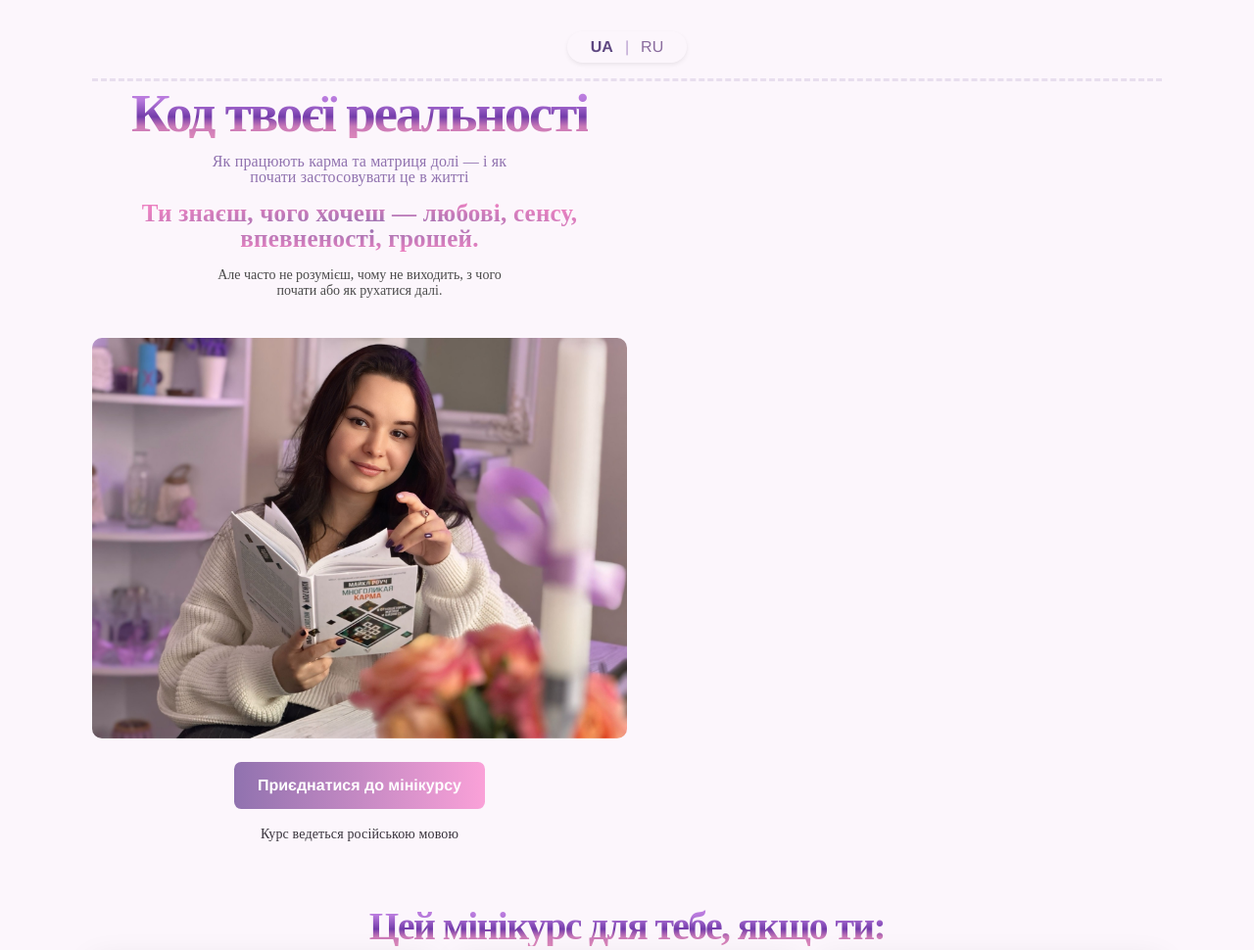
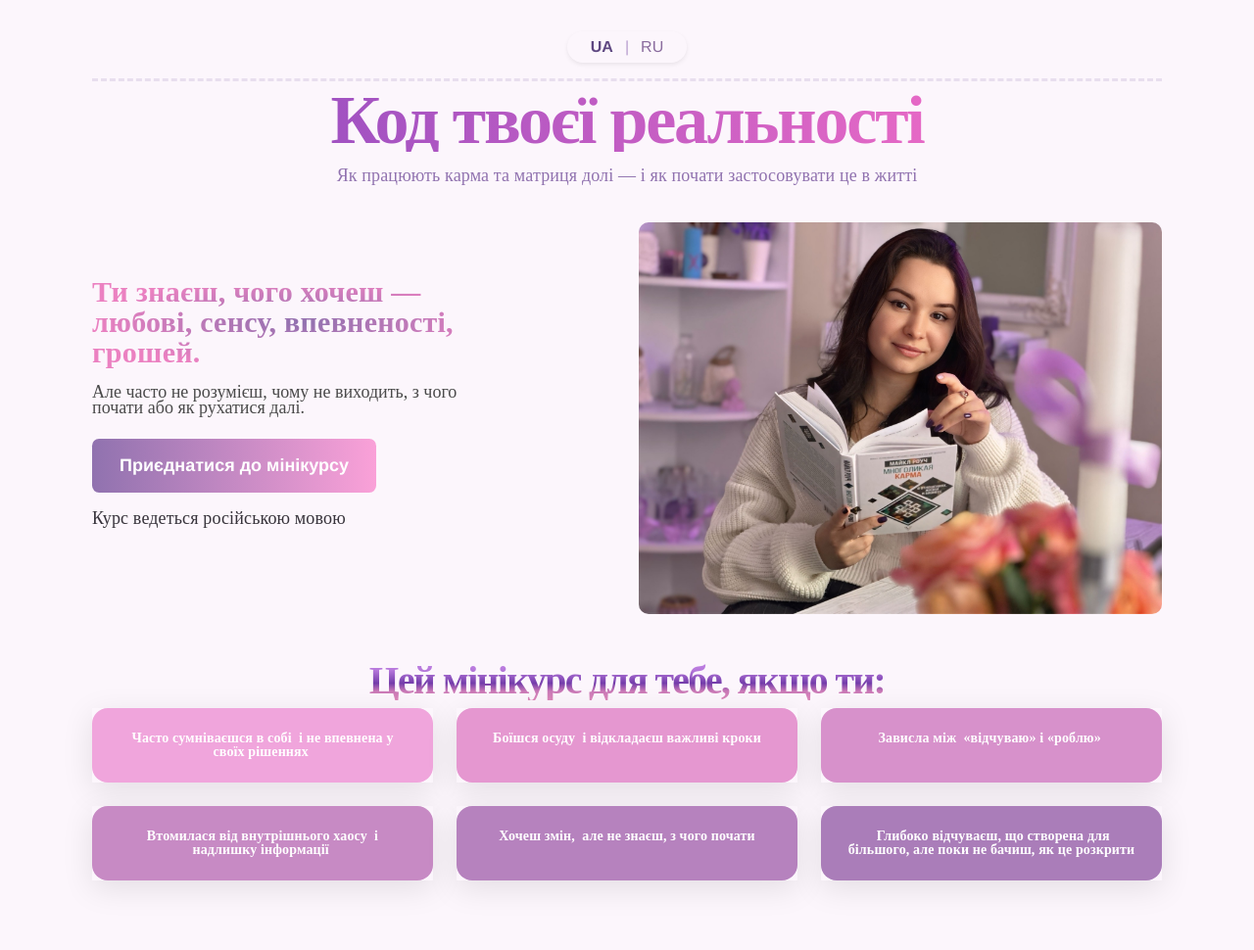
Before and after one commit to ArtemHryn/DariAdv, a Flask app: page / in a window 1280 px wide. Shown: the top 970 px of the page at 98% size. Run offline with Flask 3, Linux system fonts and the light colour scheme.

Commit message:
адаптація під пк

```diff
--- a/static/css/section1_style.css
+++ b/static/css/section1_style.css
@@ -108,4 +108,34 @@
 .divider {
   color: #b79dce;
 }
-</style>
+
+@media (min-width: 692px) {
+  .title-gradient {
+    font-size: 70px !important;
+    background: linear-gradient(90deg, #8749C0 0%, #FF71C7 100%) !important;
+    background-clip: text !important;
+    -webkit-background-clip: text !important;
+    -webkit-text-fill-color: transparent !important;
+  }
+}
+.small-subtitle,
+.description-text,
+.start-date {
+ font-size: 18px;
+}
+@media (min-width: 692px) {
+  .highlight-text,
+  .description-text {
+    width: 80% !important;
+    text-align: left !important;
+  }
+}
+
+  .highlight-text {
+    font-size: 30px;
+  }
+
+  .cta-button-1 {
+    font-size: 18px;
+    padding: 14px 28px;
+  }
--- a/static/css/section3_style.css
+++ b/static/css/section3_style.css
@@ -25,8 +25,8 @@
 }
 
 .result-icon img {
-  width: 48px;
-  height: 48px;
+  width: 25px;
+  height: 26px;
 }
 
 .result-text h5 {
@@ -61,3 +61,20 @@
     margin-bottom: 1rem;
   }
 }
+
+@media (min-width: 992px) {
+  .result-card {
+    width: 100%;
+    height: 100%;
+    border-radius: 12px;
+    text-align: center;
+  }
+
+  .result-text h5 {
+    font-size: 22px;
+  }
+
+  .result-text p {
+    font-size: 15px;
+  }
+}
--- a/static/css/section4_style.css
+++ b/static/css/section4_style.css
@@ -122,7 +122,7 @@ letter-spacing: -0.48px;
     line-height: 170%;
     letter-spacing: 0.223px;
     text-transform: uppercase;
-    width: 90.3% !important;
+    width: fit-content !important;
 }
 
 .cta-button {
--- a/static/css/style.css
+++ b/static/css/style.css
@@ -77,3 +77,26 @@ background: radial-gradient(50% 50% at 50% 50%, #9071AF 0%, #EB81C1 100%);
 background-clip: text;
 -webkit-background-clip: text;
 -webkit-text-fill-color: transparent;}
+
+.section-row-wrapper {
+  display: flex;
+  flex-direction: column; /* мобілки */
+  flex-wrap: wrap;
+  gap: 2rem;
+}
+
+.section-row-wrapper section {
+  width: 100%;
+}
+
+/* Десктопи: 2 секції по 50% */
+@media (min-width: 992px) {
+  .section-row-wrapper {
+    flex-direction: row;
+    margin-top: 0px !important;
+  }
+
+  .section-row-wrapper section {
+    width: 50%;
+  }
+}
--- a/static/text_content/locales/ru.json
+++ b/static/text_content/locales/ru.json
@@ -47,7 +47,7 @@
     ]
   },
   "section4": {
-    "title": "Тариф курса",
+    "title": "      Тариф курса      ",
     "btn": "Присоединиться к мини-курсу",
     "privacy": "Ознакомиться с политикой конфиденциальности",
     "price": "Всего за 333 грн",
--- a/static/text_content/locales/ua.json
+++ b/static/text_content/locales/ua.json
@@ -48,12 +48,12 @@
 
   },
   "section4": {
-    "title": "Тариф курсу",
+    "title": "      Тариф курсу      ",
     "btn": "Приєднатись до міні-курсу",
     "privacy": "Ознайомитись з політикою конфіденційності",
     "price": "Всього за 333 грн",
     "price_old": "Замість  6790 грн",
-    "price_sale": "економія 95%\n",
+    "price_sale": "вигода 95%\n",
     "li": [
       "Необмежений доступ до навчальних матеріалів",
       "Урок по кармі",
@@ -76,9 +76,9 @@
      ]
   },
   "section6": {
-    "title": "Почему этот мини-курс важен:",
-    "sub_title": "Потому что всё, что происходит \u2028с тобой — не случайность. \u2028Ты — причина. И когда ты понимаешь, как работает твоя реальность, \u2028у тебя появляется сила её менять.\u2028Не через волшебство. \u2028А через чёткое понимание, \u2028мышление и действия.\n",
-    "under_txt": "Этот курс не про эзотерику.\u2028 Это курс для тех, кто хочет \u2028быть взрослым, осознанным \u2028и свободным.\n"
+    "title": "Чому цей курс важливий:",
+    "sub_title": "Тому що все, що відбувається \u2028з тобою — не випадковість. \u2028Ти — причина. І коли ти розумієш, як працює твоя реальність, \u2028в тебе з`явиться сила її змінювати.\u2028Не через магію. \u2028А через чітке розуміння, \u2028мислення та дії.\n",
+    "under_txt": "Цей курс не про ізотерику.\u2028 Цей курс для тих, хто хоче \u2028бути дорослим, усвідомленим \u2028і вільним.\n"
   },
   "section7": {
     "title": "Теплі слова",
--- a/templates/base.html
+++ b/templates/base.html
@@ -29,11 +29,11 @@
     {% block content %}{% endblock %}
     </main>
 
-    <footer class=" py-4 mt-auto custom-footer  ">
+    <footer class="custom-footer ">
       <div class="container ">
-        <div class="row text-center text-md-start ">
+        <div class="row justify-content-center ">
             <!-- Блок 3: Соцмережі -->
-            <div class="col-12 col-md-4 text-center text-md-end mb-4">
+            <div class="text-center mb-4">
                 <h5 class="footer_txt_href">{{ texts.footer.thirdth_block.title  }}</h5>
                  <a href="{{ texts.footer.thirdth_block.tictok  }}" class="text-black fs-4 me-3"><i class="fab fa-tiktok gradient-icon"></i></a>
                  <a href="{{ texts.footer.thirdth_block.instagram  }}" class="text-black fs-4 me-3"><i class="fab fa-instagram gradient-icon"></i></a>
@@ -53,7 +53,7 @@
 
           </div>
 
-      <div class="col-12 col-md-4 mb-4 mb-md-0 text-center">
+      <div class="text-center">
             <p><a class="footer_href" href="{{ url_for('privacy') }}">{{texts.footer.privacy}}</a></p>
             <p><a class="footer_href" href="{{ url_for('offer') }}">{{texts.footer.offer}}</a></p>
           </div>
--- a/templates/index.html
+++ b/templates/index.html
@@ -8,7 +8,9 @@
   {% include "sections/section2.html" %}
   {% include "sections/section3.html" %}
   {% include "sections/section4.html" %}
-  {% include "sections/section5.html" %}
-  {% include "sections/section6.html" %}
+  <div class="section-row-wrapper justify-content-center d-flex">
+    {% include "sections/section5.html" %}
+    {% include "sections/section6.html" %}
+  </div>
   {% include "sections/section7.html" %}
 {% endblock %}
--- a/templates/sections/section1.html
+++ b/templates/sections/section1.html
@@ -1,56 +1,55 @@
 <section id="section1" class="hero-section" >
   <div class="container py-0 position-relative">
+  <!-- Перемикач мови + лінія -->
   <div class="d-flex flex-column align-items-center">
     <div class="language-switcher d-inline-flex align-items-center px-3 py-1 mb-2 rounded-pill shadow-sm">
       <a href="{{ url_for('home', lang='ua') }}" class="text-decoration-none px-2 lang-link active">UA</a>
       <span class="divider mx-1">|</span>
       <a href="{{ url_for('home', lang='ru') }}" class="text-decoration-none px-2 lang-link">RU</a>
     </div>
-      <hr class="mb-2 mt-2" style="width: 100%; border-top: 3px #B098C8 dashed; outline-offset: 0px">
+    <hr class="mb-2 mt-2" style="width: 100%; border-top: 3px #B098C8 dashed;">
   </div>
-    <!-- Перемикач мови -->
 
-
-
-  <!-- Правий блок (заголовки, тексти, кнопка) -->
-<div class="col-lg-6 col-12 d-flex flex-column align-items-center text-center">
-  <!-- Заголовок -->
+  <!-- Заголовки окремо зверху -->
+  <div class="text-center mb-4 px-3">
     <h1 class="main-title title-gradient mb-3">
       {{ texts.section1.title }}
     </h1>
-  <!-- Малий підзаголовок -->
-  <p class="small-subtitle mb-3">
+    <p class="small-subtitle mx-auto">
       {{ texts.section1.sub_title }}
     </p>
+  </div>
 
-  <!-- Акцентний великий фіолетовий текст -->
+  <!-- Контент: лівий текст і праве фото -->
+  <div class="row align-items-center text-center text-lg-start">
+    <!-- Лівий блок -->
+    <div class="col-lg-6 d-flex flex-column align-items-center align-items-lg-start">
       <p class="highlight-text mb-3">
         {{ texts.section1.left.upbtntxt }}
       </p>
-
-  <!-- Сірий текст -->
       <p class="description-text mb-4">
         {{ texts.section1.left.two }}
       </p>
-
-  <!-- Фото (залишається як є, переносимо нижче) -->
-  <div class="image-wrapper mb-4">
-    <img src="static/images/author_1.jpg" alt="Speaker" class="img-fluid speaker-photo floating-animation">
-  </div>
-
-  <!-- Кнопка -->
-  <div class="d-flex justify-content-center mb-3" style="width: 100%;">
-    <a href="#section4" class="cta-button-1  w-85">
+      <div class="d-flex justify-content-center justify-content-lg-start mb-3 w-100">
+        <a href="#section4" class="cta-button-1">
           {{ texts.section1.left.btn }}
         </a>
       </div>
-
-  <!-- Підпис під кнопкою -->
       <p class="start-date">
         {{ texts.section1.left.underbtntxt }}
       </p>
     </div>
 
+    <!-- Правий блок -->
+    <div class="col-lg-6 d-flex justify-content-center mt-4 mt-lg-0">
+      <div class="image-wrapper">
+        <img src="static/images/author_1.jpg" alt="Speaker" class="img-fluid speaker-photo floating-animation">
+      </div>
+    </div>
+  </div>
+</div>
+
+
 
 
   </div>
--- a/templates/sections/section3.html
+++ b/templates/sections/section3.html
@@ -1,11 +1,79 @@
-<section id="section3" class=" container my-5">
+<section id="section3" class="container my-5">
   <div class="container d-flex flex-column align-items-center">
-    <h2 class="section-3-title mb-5">{{texts.section3.title}}</h2>
+    <h2 class="section-3-title mb-5">{{ texts.section3.title }}</h2>
 
+    <!-- Десктоп версія -->
+    <div class="d-none d-lg-block w-100">
+      <div class="row justify-content-between mb-4">
+        <div class="col-lg-5">
+          <div class="result-card d-flex row align-items-center mb-4">
+            <div class="result-icon">
+                      <img src="static/images/heart.png" alt="heart">
+            </div>
+            <div class="result-text d-flex flex-column align-items-center">
+              <h5>{{ texts.section3.results[0].title }}</h5>
+              <p>{{ texts.section3.results[0].subtitle }}</p>
+            </div>
+          </div>
+        </div>
+        <div class="col-lg-5">
+          <div class="result-card d-flex row align-items-center mb-4">
+            <div class="result-icon">
+                      <img src="static/images/heart.png" alt="heart">
+            </div>
+            <div class="result-text d-flex flex-column align-items-center">
+              <h5>{{ texts.section3.results[1].title }}</h5>
+              <p>{{ texts.section3.results[1].subtitle }}</p>
+            </div>
+          </div>
+        </div>
+      </div>
+
+      <div class="row justify-content-center mb-4">
+        <div class="col-lg-6">
+          <div class="result-card d-flex row align-items-center mb-4">
+            <div class="result-icon">
+                      <img src="static/images/heart.png" alt="heart">
+            </div>
+            <div class="result-text d-flex flex-column align-items-center">
+              <h5>{{ texts.section3.results[2].title }}</h5>
+              <p>{{ texts.section3.results[2].subtitle }}</p>
+            </div>
+          </div>
+        </div>
+      </div>
+
+      <div class="row justify-content-between mb-4">
+        <div class="col-lg-5">
+          <div class="result-card d-flex row align-items-center mb-4">
+            <div class="result-icon">
+                      <img src="static/images/heart.png" alt="heart">
+            </div>
+            <div class="result-text d-flex flex-column align-items-center">
+              <h5>{{ texts.section3.results[3].title }}</h5>
+              <p>{{ texts.section3.results[3].subtitle }}</p>
+            </div>
+          </div>
+        </div>
+        <div class="col-lg-5">
+          <div class="result-card d-flex row align-items-center mb-4">
+            <div class="result-icon">
+                      <img src="static/images/heart.png" alt="heart">
+            </div>
+            <div class="result-text d-flex flex-column align-items-center">
+              <h5>{{ texts.section3.results[4].title }}</h5>
+              <p>{{ texts.section3.results[4].subtitle }}</p>
+            </div>
+          </div>
+        </div>
+      </div>
+    </div>
+
+    <!-- Мобільна версія -->
+    <div class="d-block d-lg-none">
       {% for item in texts.section3.results %}
-      <div class="result-card  d-flex align-items-center mb-4">
-        <!-- Лівий блок з іконкою -->
-        <div class="result-icon ">
+        <div class="result-card d-flex flex-column align-items-center mb-4">
+          <div class="result-icon">
                       <svg width="26" height="27" viewBox="0 0 26 27" fill="none" xmlns="http://www.w3.org/2000/svg" xmlns:xlink="http://www.w3.org/1999/xlink">
             <rect width="25.08" height="26.8491" fill="url(#pattern0_1_92)"/>
             <defs>
@@ -16,13 +84,12 @@
                 </defs>
             </svg>
             </div>
-
-        <!-- Правий блок з текстом -->
           <div class="result-text d-flex flex-column align-items-center">
-          <h5 class="mb-2">{{ item.title }}</h5>
-          <p class="mb-0">{{ item.subtitle }}</p>
+            <h5>{{ item.title }}</h5>
+            <p>{{ item.subtitle }}</p>
           </div>
         </div>
       {% endfor %}
     </div>
+  </div>
 </section>
--- a/templates/sections/section5.html
+++ b/templates/sections/section5.html
@@ -1,4 +1,4 @@
-<section id="section5 my-5" style="--bs-gutter-x: 0;">
+<section id="section5" style="--bs-gutter-x: 0;">
     <div class="container">
         <div class="container6 row d-flex rounded-4 justify-content-center text-center" style="background: linear-gradient(15deg, #C4BAE9 -1.21%, #C6A1CE 80.22%);">
       <span class="title_sp6 mt-3 mb-3" style="font-size: 25px;">{{texts.section6.title}}</span>
```
Also changed, not shown: static/images/heart.png (added). Lines whose indentation alone changed are shown as unchanged.
